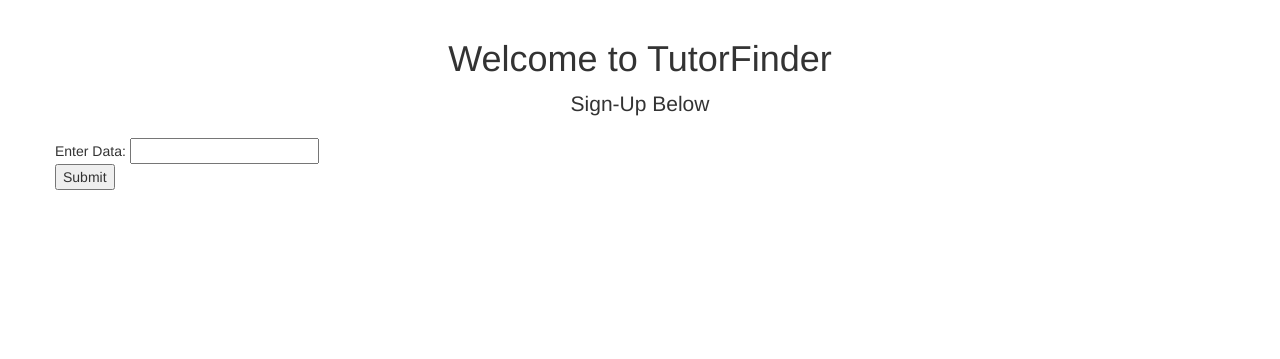
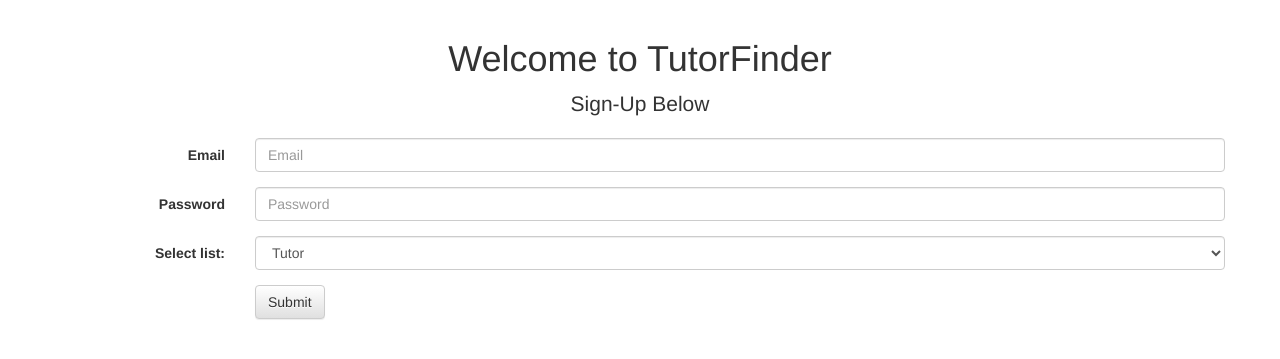
Before and after one commit to BretOwens/TutorFinder, a Flask app: template templates/signup.html in a window 1280 px wide. Shown: the part 51-410 px from the top of the page. Run offline with Flask 2, Linux system fonts and the light colour scheme; the template is opened without the code that fills it, so the values that code supplies are empty; some libraries are stand-ins or nearby versions.

Commit message:
Finished signup page

```diff
--- a/app.py
+++ b/app.py
@@ -39,9 +39,9 @@ def students_page():
 def tutors_page():
 	return render_template('tutors.html', username=result["TutorUsername"])
 
-@app.route('/signup/form_post', methods=['POST'])
+@app.route('/signup/signup_post', methods=['POST'])
 def complete_form():
-	data = request.form['data']
+	data = request.form
 	return render_template('success.html', data=data)
 
 if __name__ == '__main__':
--- a/templates/signup.html
+++ b/templates/signup.html
@@ -6,10 +6,49 @@
                 <p class="lead">Sign-Up Below</p>
             </div>
 			<div>
-				<form action="form_post" method="post">
-					Enter Data: <input type="text" name="data"><br/>
+<!--
+				<form action="signup_post" method="post">
+					Name: <input type="text" name="username"><br/>
+					Password: <input type="text" name="password"><br/>
+					Account Type: <select name="type">
+									<option>Tutor</option>
+									<option>Student</option>
+								  </select>
 					<input type="submit" value="Submit">
 				</form>
+-->
+
+				<form class="form-horizontal" action="signup_post" method="post">
+				  <div class="form-group">
+					<label for="email" class="col-sm-2 control-label">Email</label>
+					<div class="col-sm-10">
+					  <input type="email" class="form-control" id="email" name="email" placeholder="Email">
+					</div>
+				  </div>
+				  <div class="form-group">
+					<label for="password" class="col-sm-2 control-label">Password</label>
+					<div class="col-sm-10">
+					  <input type="password" class="form-control" id="password" name="password" placeholder="Password">
+					</div>
+				  </div>
+   				  <div class="form-group">
+				  	<label for="type" class="col-sm-2 control-label">Select list:</label>
+					<div class="col-sm-10">
+				   	  <select class="form-control" id="type" name="type">
+						<option>Tutor</option>
+						<option>Student</option>
+				  	  </select>
+					</div>
+				  </div>
+				  <div class="form-group">
+					<div class="col-sm-offset-2 col-sm-10">
+					  <button type="submit" class="btn btn-default">Submit</button>
+					</div>
+				  </div>
+				</form>
+
+
 			</div>
         </div>
+
 {% endblock %}
```
